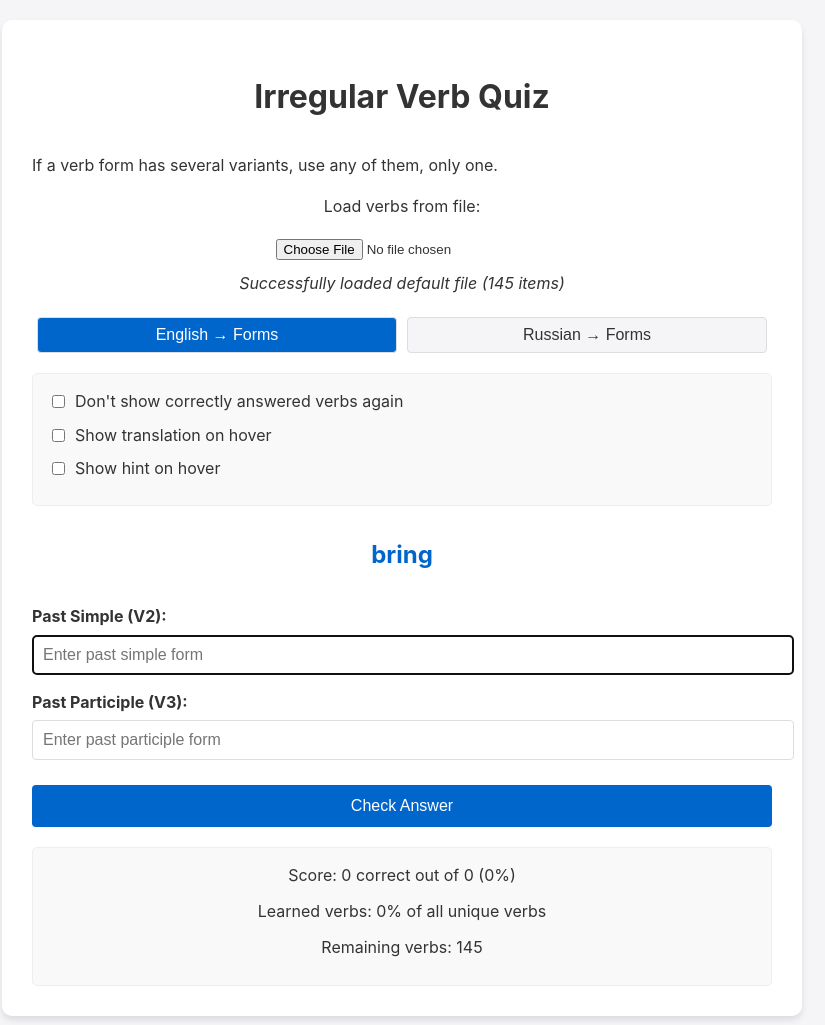
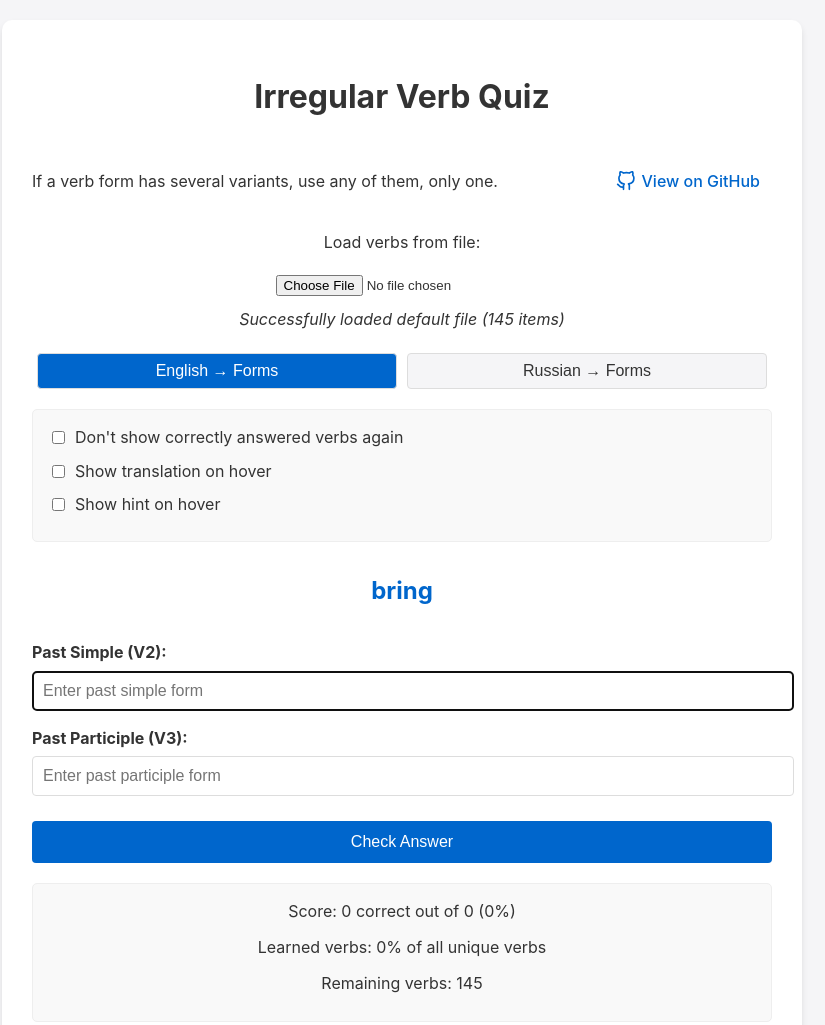
Before and after one commit to artyrian/verbs, a plain HTML site: page index.html in a window 1280 px wide. Shown: the top 1025 px of the page, without its empty margins (238-1063 px from the left). Drawn offline with Linux system fonts and the light colour scheme.

Commit message:
add link to github

```diff
--- a/index.html
+++ b/index.html
@@ -9,7 +9,15 @@
 <body>
     <div class="container">
         <h1>Irregular Verb Quiz</h1>
-        <p>If a verb form has several variants, use any of them, only one.</p>
+        <div class="instruction-container">
+            <p>If a verb form has several variants, use any of them, only one.</p>
+            <a href="https://github.com/artyrian/verbs" class="github-link" target="_blank">
+                <svg xmlns="http://www.w3.org/2000/svg" width="20" height="20" viewBox="0 0 24 24" fill="none" stroke="currentColor" stroke-width="2" stroke-linecap="round" stroke-linejoin="round">
+                    <path d="M9 19c-5 1.5-5-2.5-7-3m14 6v-3.87a3.37 3.37 0 0 0-.94-2.61c3.14-.35 6.44-1.54 6.44-7A5.44 5.44 0 0 0 20 4.77 5.07 5.07 0 0 0 19.91 1S18.73.65 16 2.48a13.38 13.38 0 0 0-7 0C6.27.65 5.09 1 5.09 1A5.07 5.07 0 0 0 5 4.77a5.44 5.44 0 0 0-1.5 3.78c0 5.42 3.3 6.61 6.44 7A3.37 3.37 0 0 0 9 18.13V22"></path>
+                </svg>
+                View on GitHub
+            </a>
+        </div>
 
         <div class="file-input">
             <p>Load verbs from file:</p>
--- a/styles.css
+++ b/styles.css
@@ -194,3 +194,30 @@ button:disabled {
     margin-bottom: 0;
     font-weight: normal;
 }
+
+.instruction-container {
+    display: flex;
+    justify-content: space-between;
+    align-items: center;
+    margin-bottom: 20px;
+}
+
+.github-link {
+    display: flex;
+    align-items: center;
+    color: #0066cc;
+    text-decoration: none;
+    padding: 6px 12px;
+    border-radius: 4px;
+    transition: background-color 0.2s;
+    font-weight: 500;
+}
+
+.github-link:hover {
+    background-color: #f0f7ff;
+    text-decoration: underline;
+}
+
+.github-link svg {
+    margin-right: 6px;
+}
```
